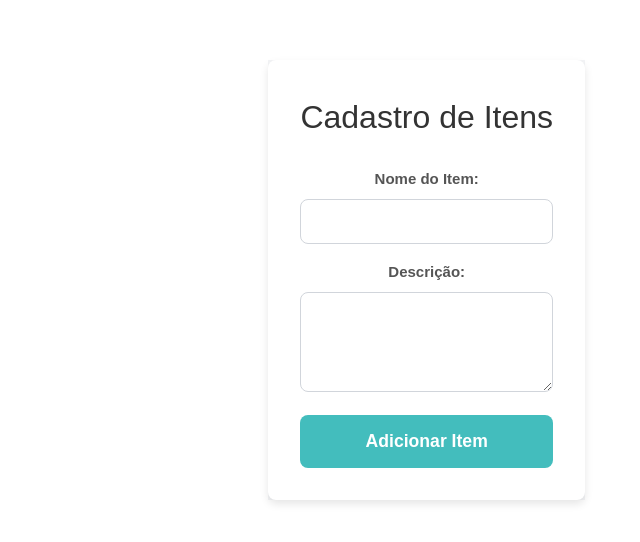
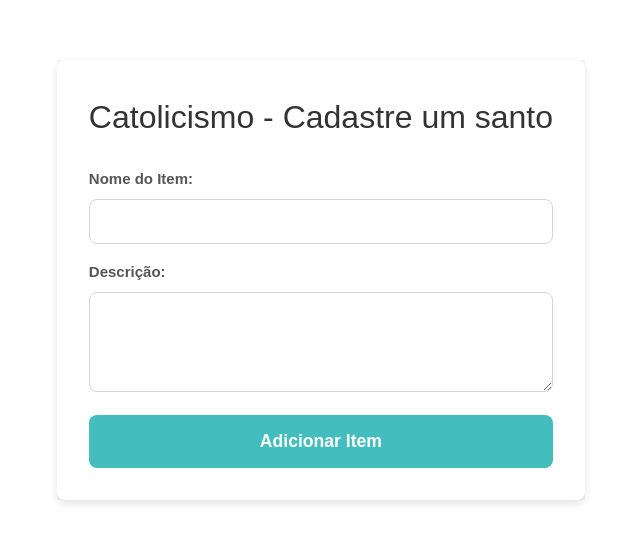
Before and after one commit to RenataPortoGransoti/projeto-vue-aula-web, a Vue app: page / in a window 1280 px wide. Shown: the part 120-662 px from the top of the page, without its empty margins (55-695 px from the left). Built offline with nearby package versions, Linux system fonts and the light colour scheme.

Commit message:
estilo do card

```diff
--- a/src/App.vue
+++ b/src/App.vue
@@ -23,7 +23,6 @@ const currentView = ref('cadastro');
 main {
   width: 100%;
   display: flex;
-  text-align: center;
   justify-content: center;
   align-items: center;
   background-color: #f3f4f6;
--- a/src/views/CadastroView.vue
+++ b/src/views/CadastroView.vue
@@ -1,6 +1,6 @@
 <template>
   <div class="cadastro-container">
-    <h2>Cadastro de Itens</h2>
+    <h2>Catolicismo - Cadastre um santo</h2>
     <CadastroItem @item-adicionado="adicionarItemNaLista" />
   </div>
 </template>
@@ -14,7 +14,7 @@ export default {
   },
   methods: {
     adicionarItemNaLista(item) {
-      console.log('Item cadastrado:', item);
+      console.log('Santos cadastrados:', item);
     }
   }
 };
@@ -22,15 +22,11 @@ export default {
 
 <style scoped>
 .cadastro-container {
-  width: 100%;
-  max-width: 800px;
   padding: 2rem;
   background-color: #ffffff;
   border-radius: 8px;
   box-shadow: 0 4px 8px rgba(0, 0, 0, 0.1);
-  display: flex;
   flex-direction: column;
-  align-items: center;
   font-family: Arial, sans-serif;
 }
 
@@ -40,4 +36,8 @@ h2 {
   margin-bottom: 1.5rem;
   text-align: center;
 }
+
+.form-group{
+  text-align: left;
+}
 </style>
```
